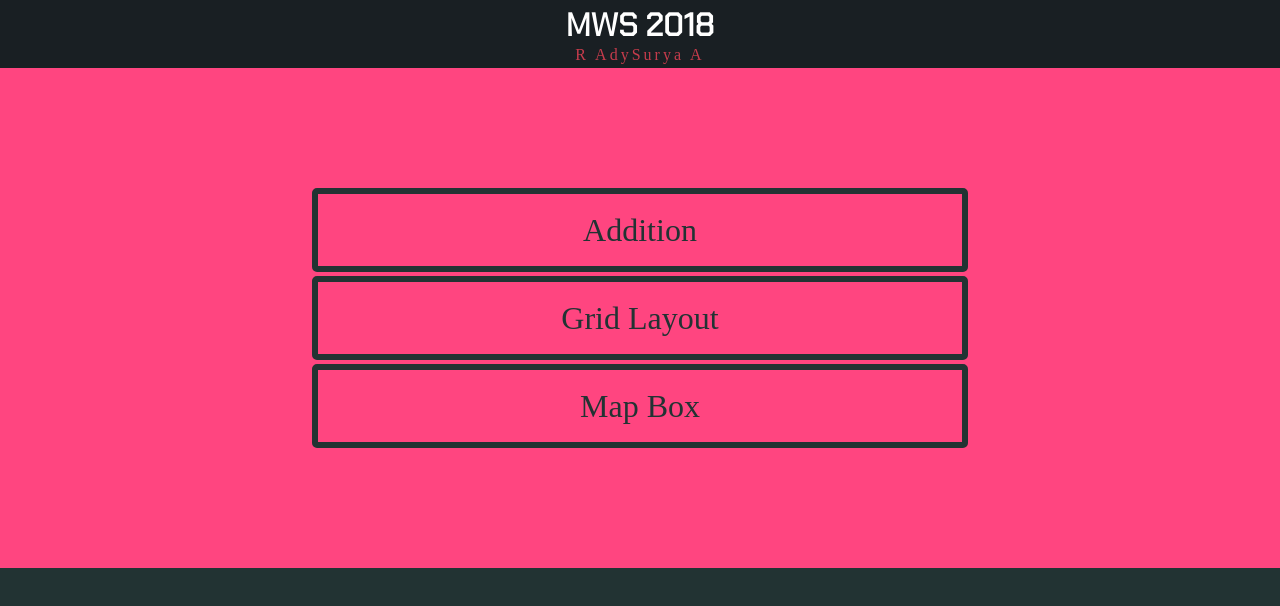
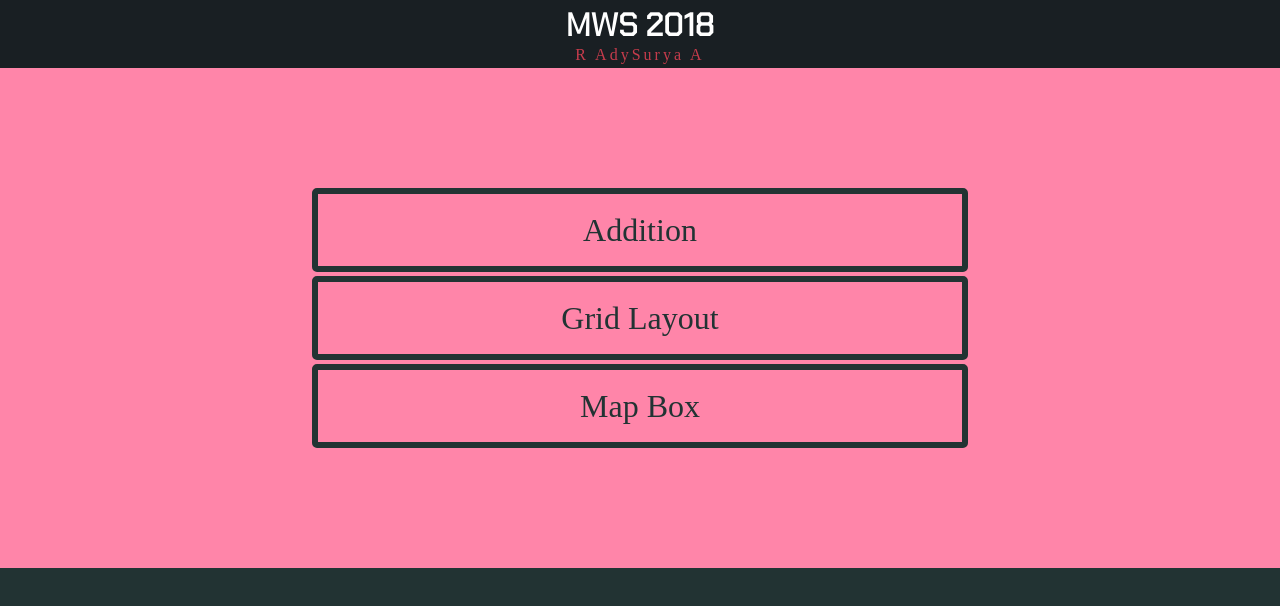
Before and after one commit to r17x/mws18, a website: page public/index.html in a window 1280 px wide. Drawn offline with Linux system fonts and the light colour scheme.

Commit message:
Update main.css

```diff
--- a/public/main.css
+++ b/public/main.css
@@ -32,7 +32,7 @@ h1:hover {
 }
 
 section#content {
-    background: #FF4580;
+    background: #FF85A9;
     min-height: 500px;
     display: flex;
     flex-direction: column;
```
